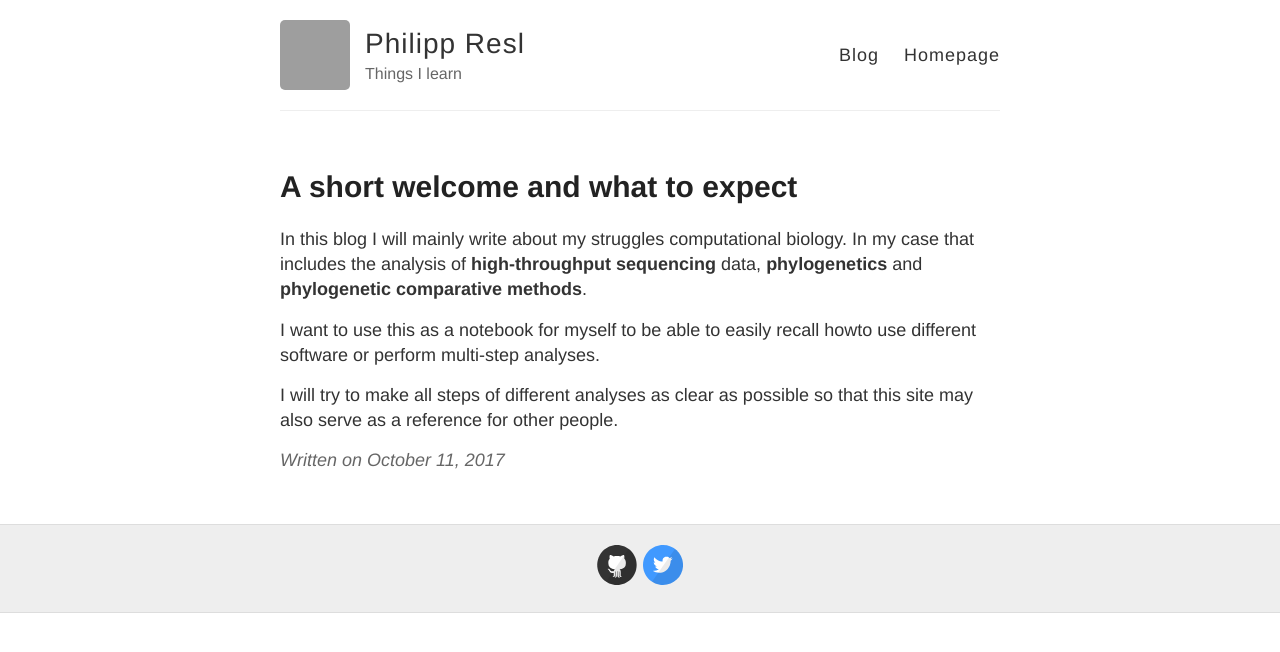
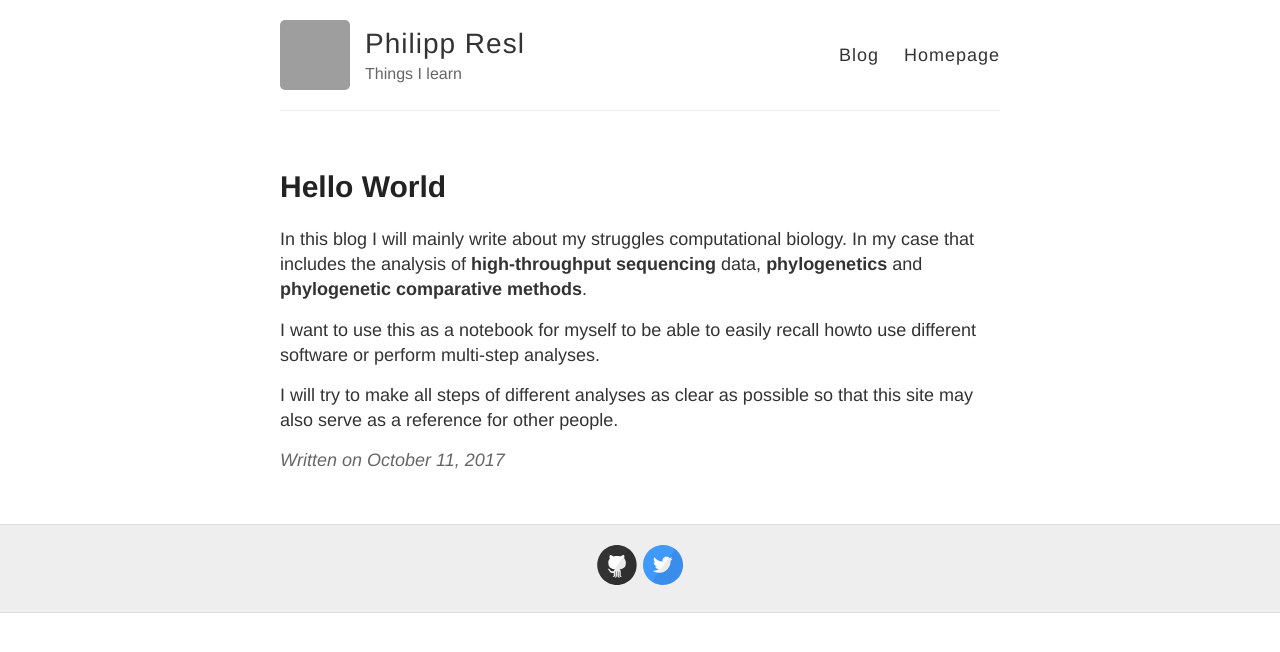
Before and after one commit to reslp/blog, a Jekyll site: the page built from _posts/2017-10-11-Hello-World.md, in a window 1280 px wide. Shown: the top 652 px of the page. Built offline with Jekyll 4.4.1, drawn with Linux system fonts in a browser that asks for light colours; grey boxes are pictures that could not be loaded.

Commit message:
change title

```diff
--- a/_posts/2017-10-11-Hello-World.md
+++ b/_posts/2017-10-11-Hello-World.md
@@ -1,6 +1,6 @@
 ---
 layout: post
-title: A short welcome and what to expect
+title: Hello World
 ---
 
 In this blog I will mainly write about my struggles computational biology. In my case that includes the analysis of **high-throughput sequencing** data, **phylogenetics** and **phylogenetic comparative methods**.
```
